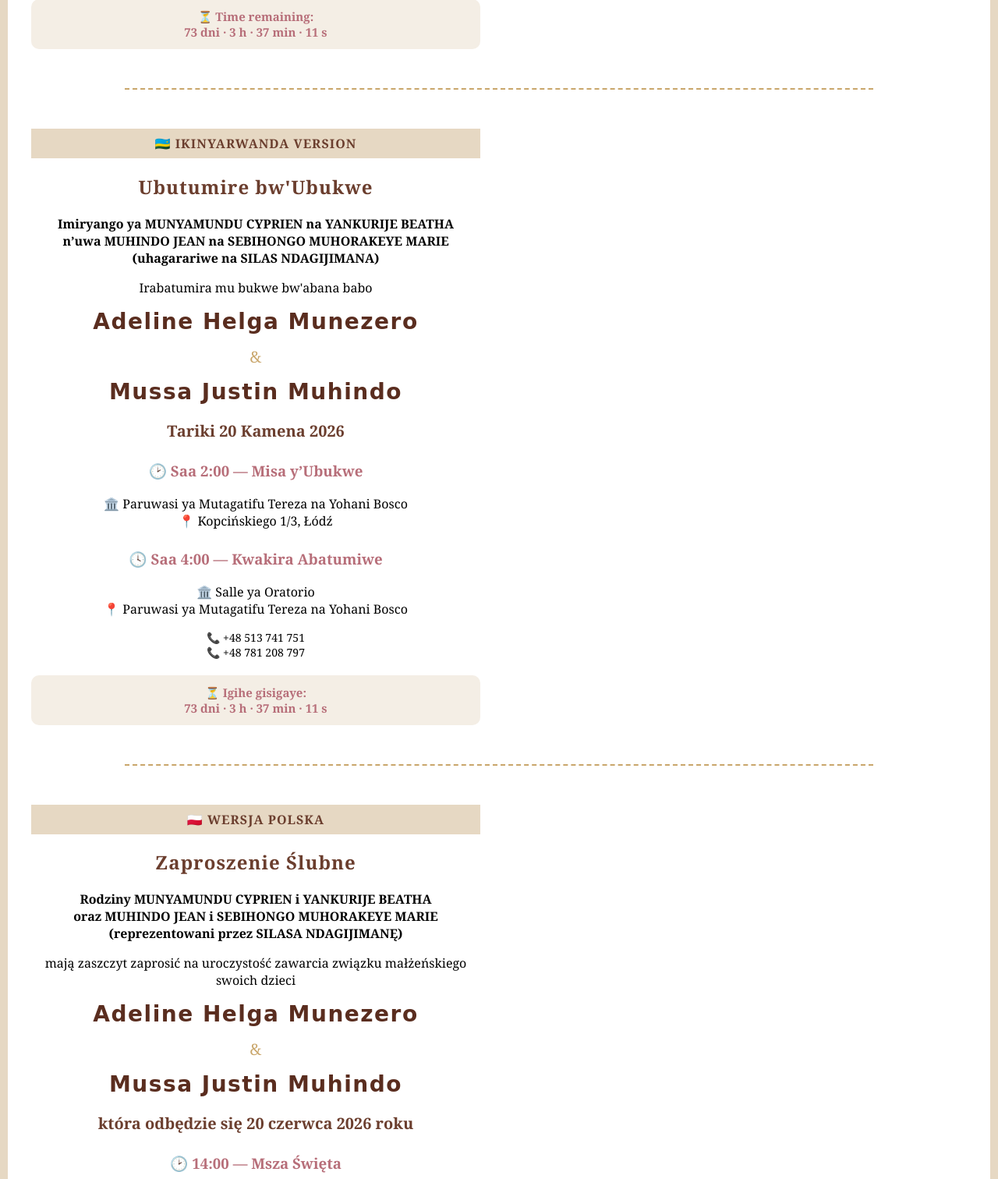
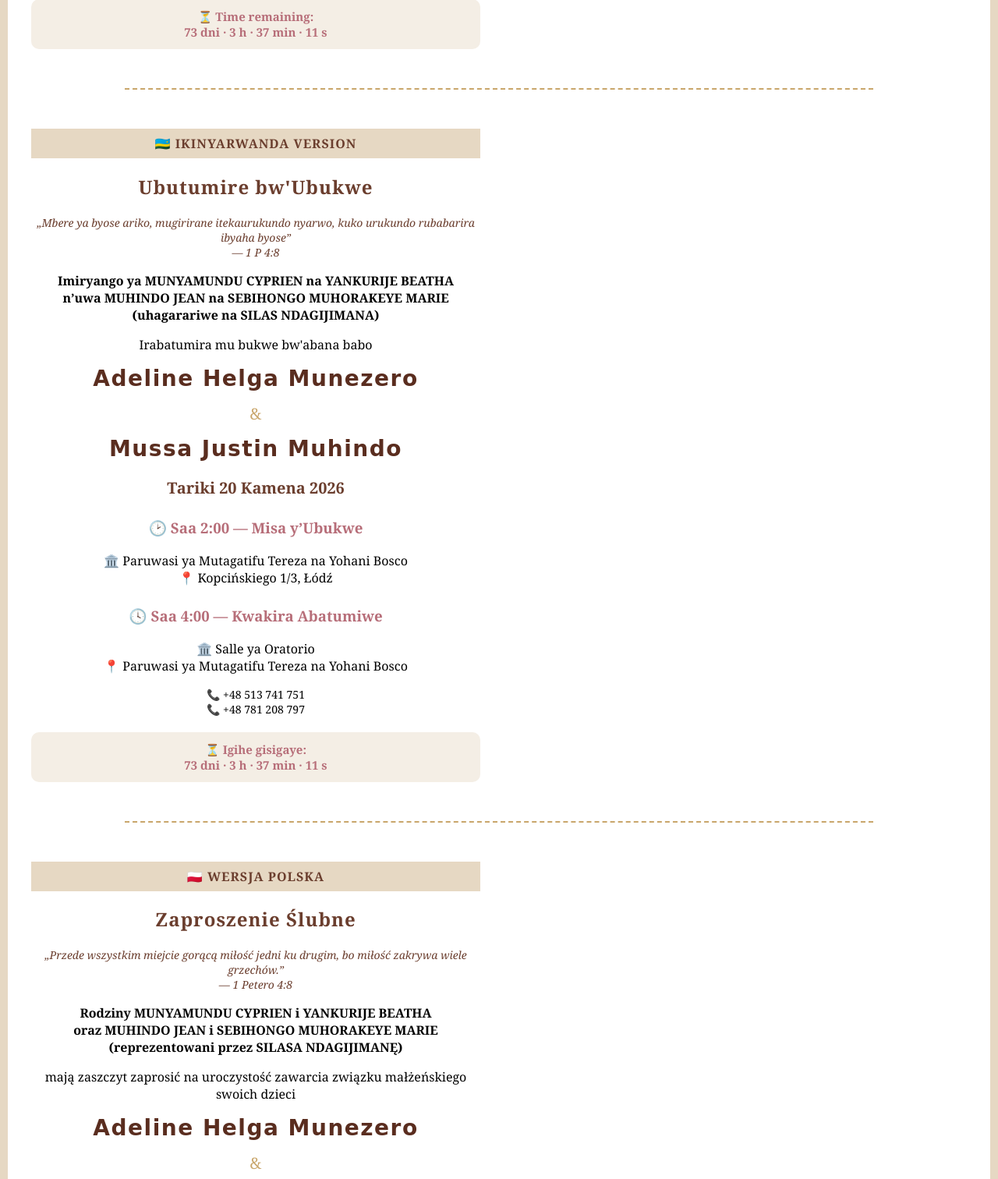
Before and after one commit to jmussamuhindo/wed, a Flask app: page / in a window 1280 px wide. Shown: the part 815-2327 px from the top of the page at 78% size. Run offline with Flask 3, Linux system fonts and the light colour scheme.

Commit message:
Versus update

```diff
--- a/templates/index.html
+++ b/templates/index.html
@@ -160,6 +160,10 @@
             <div class="language-label">🇷🇼 IKINYARWANDA VERSION</div>
 
             <h2>Ubutumire bw'Ubukwe</h2>
+            <div class="bible">
+                „Mbere ya byose ariko, mugirirane itekaurukundo nyarwo, kuko urukundo rubabarira ibyaha byose”<br>
+                — 1 P 4:8
+            </div>
 
             <p><strong>
                 Imiryango ya MUNYAMUNDU CYPRIEN na YANKURIJE BEATHA<br>
@@ -195,6 +199,11 @@
             <div class="language-label">🇵🇱 WERSJA POLSKA</div>
 
             <h2>Zaproszenie Ślubne</h2>
+
+            <div class="bible">
+                „Przede wszystkim miejcie gorącą miłość jedni ku drugim, bo miłość zakrywa wiele grzechów.”<br>
+                — 1 Petero 4:8
+            </div>
 
             <p><strong>
 
```
